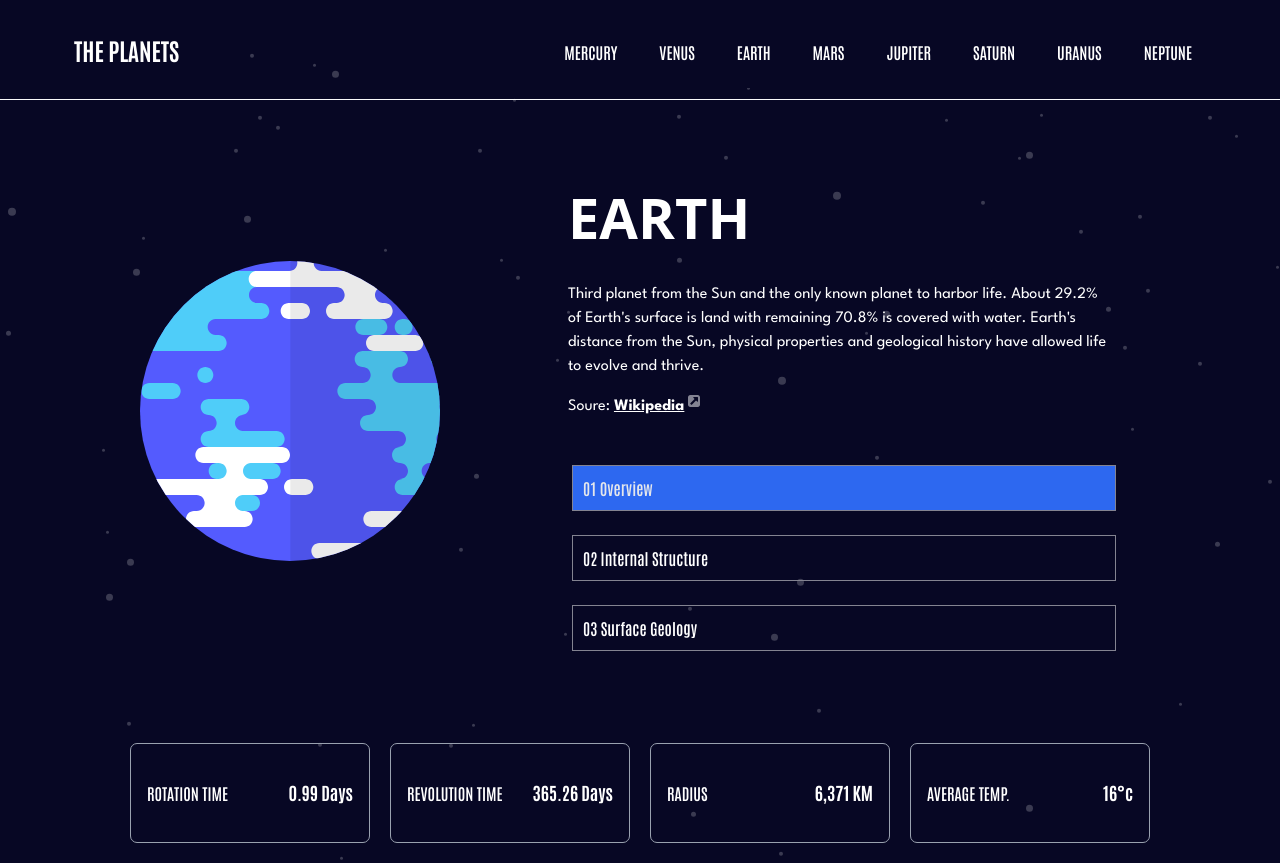
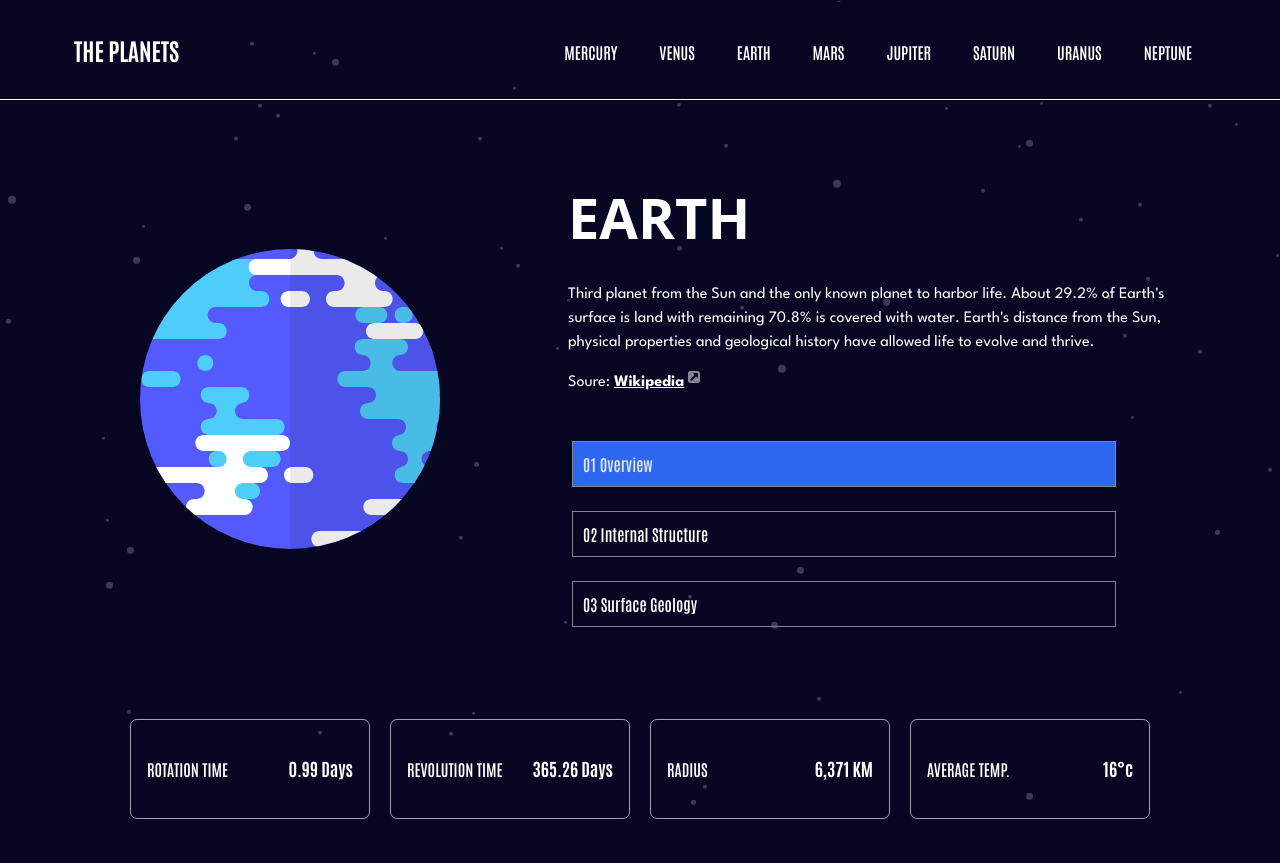
Before and after one commit to ItaloDev-Marcelo/planets-fect, a React (Vite) app: page / in a window 1280 px wide. After the commit the page ends 839 px from the top, so only its background shows below. Built offline with nearby package versions, Linux system fonts and the light colour scheme.

Commit message:
style:add more style

```diff
--- a/src/components/InformationBlock/InformationBlock.tsx
+++ b/src/components/InformationBlock/InformationBlock.tsx
@@ -3,10 +3,10 @@ import source from '../../assets/icon-source.svg'
 import type { InforBlockProps } from '../../types/data.type'
 const InformationBlock = ({selectTab, data}:InforBlockProps) => {
   return (
-    <>
+    <div className='w-75 md:w-100 xl:w-150'>
           <p className='py-2'>{data[selectTab].content}</p>
           <div className='flex flex-row justify-center xl:justify-start md:py-2'><p>Soure: <strong><a href={data[selectTab].source} target='_blank' className="underline">Wikipedia</a></strong></p><img src={source} className='w-3 h-3 ml-1' alt=''/>    </div>
-    </>
+    </div>
   )
 }
 
--- a/src/components/Layout/CommunLayout.tsx
+++ b/src/components/Layout/CommunLayout.tsx
@@ -24,7 +24,7 @@ const CommunLayout = ({data}:CommunLayoutProps) => {
            <section className='w-100 md:w-125 lg:w-100 xl:w-150 text-center lg:text-left px-7 '>
                 <h1 className='font-bold text-[1.5em] uppercase my-5 text-2xl xl:text-[3.5rem]'>{data.name}</h1>
                 <InformationBlock selectTab={selectTab} data={data} />
-               <div className='hidden mt-4 md:flex  pt-2.5  md:w-120 xl:flex-col xl:w-full '>
+               <div className='hidden mt-4 md:flex  pt-2.5   md:w-120 xl:flex-col xl:w-full '>
                   <ButtonSelect name={data.name} valor="overview" handleTabClick={handleTabClick}  selectTab={selectTab} title='01 Overview' />
                   <ButtonSelect name={data.name} valor="structure" handleTabClick={handleTabClick} selectTab={selectTab} title='02 Internal Structure' />
                   <ButtonSelect name={data.name} valor="geology" handleTabClick={handleTabClick}  selectTab={selectTab} title='03 Surface Geology' />
```
